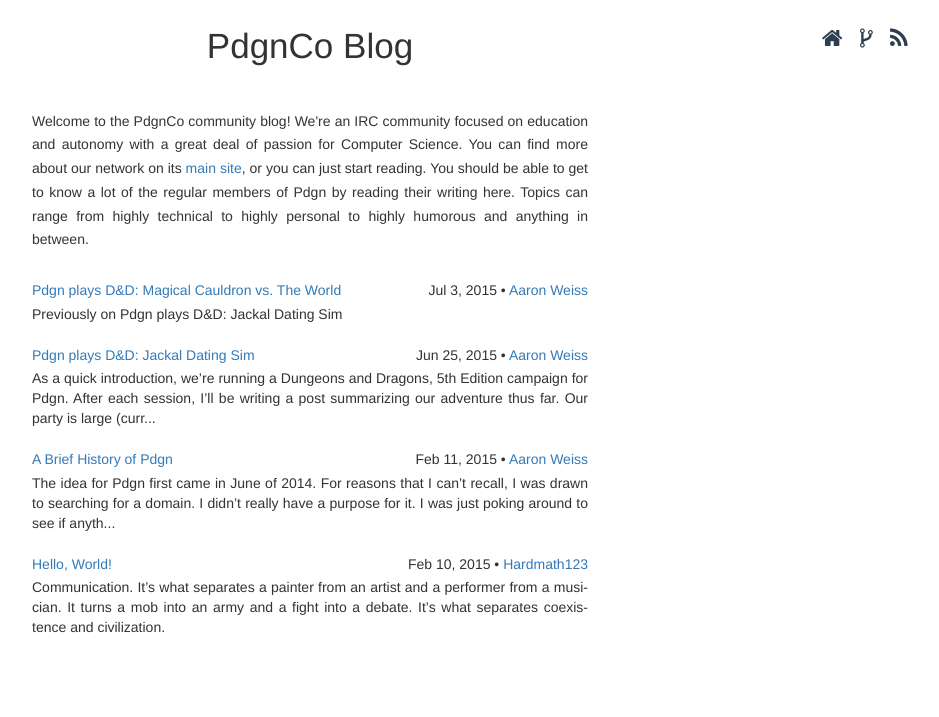
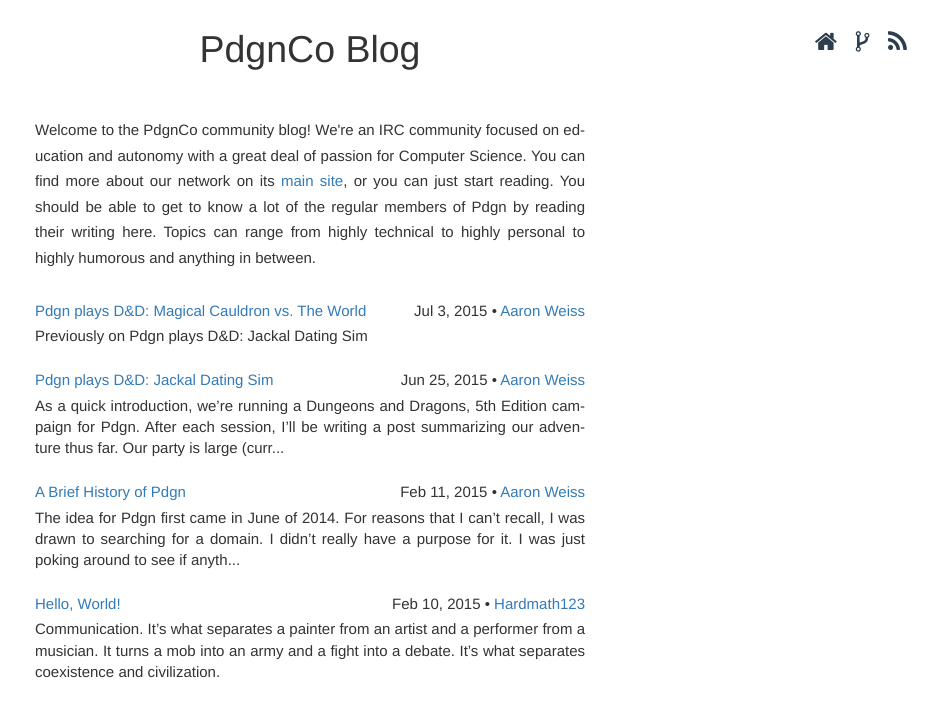
Before and after one commit to Pdgn/blog, a Jekyll site: the page built from index.html, in a window 1280 px wide. Shown: the top 717 px of the page, without its empty margins (330-1269 px from the left). Built offline with Jekyll 4.4.1, drawn with Linux system fonts in a browser that asks for light colours.

Commit message:
Increased text size.

```diff
--- a/css/site.css
+++ b/css/site.css
@@ -1,3 +1,7 @@
+body {
+    font-size: 15px;
+}
+
 .center {
     text-align: center;
 }
```
